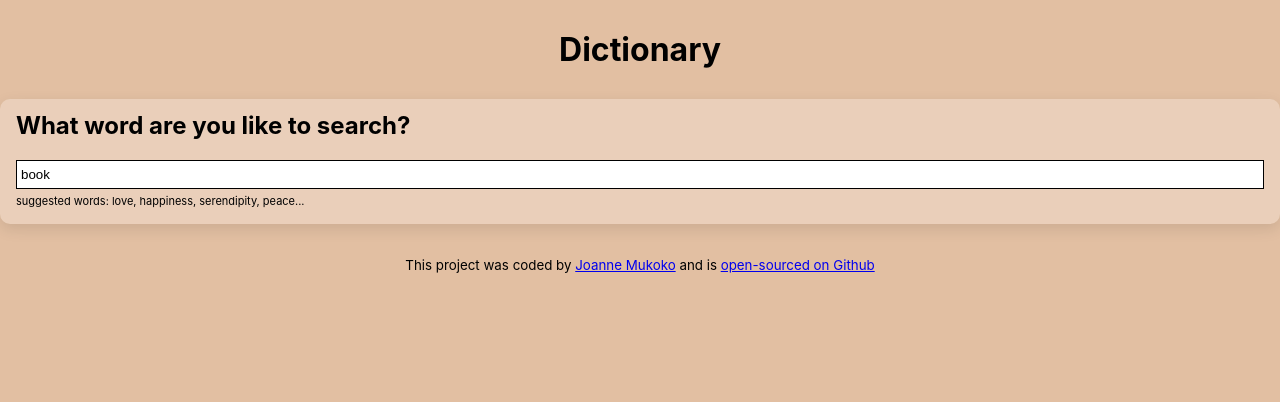
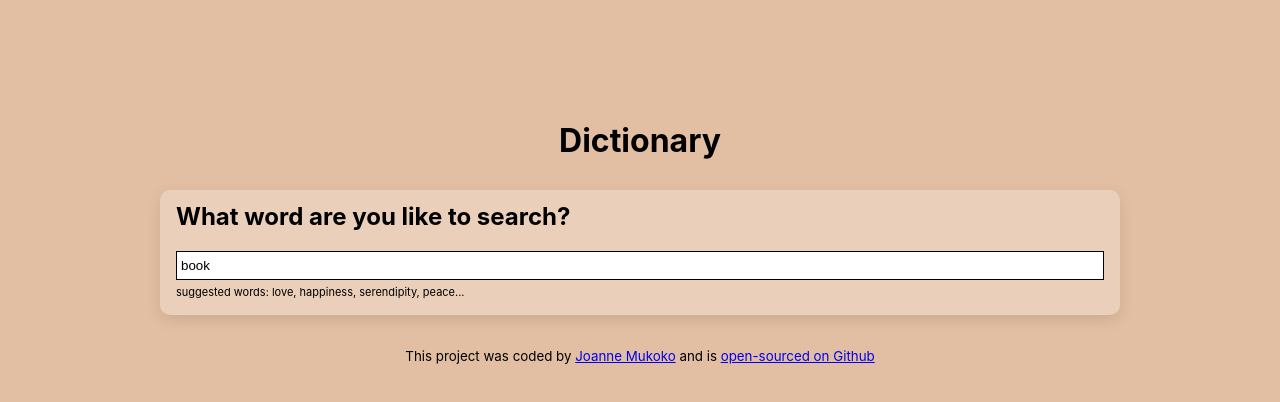
Before and after one commit to joannemukoko/react-dictionary-app, a React (Create React App) app: page / in a window 1280 px wide. Shown: the top 402 px of the page. Built offline with nearby package versions, Linux system fonts and the light colour scheme; no server answers.

Commit message:
edited the margins and padding

```diff
--- a/src/App.css
+++ b/src/App.css
@@ -3,6 +3,11 @@ body {
 }
 .App-header {
   text-align: center;
-  margin-top: 30px;
+  margin-top: 10px;
   margin-bottom: 30px;
 }
+.App {
+  padding: 100px;
+  max-width: 960px;
+  margin: 0 auto;
+}
```
